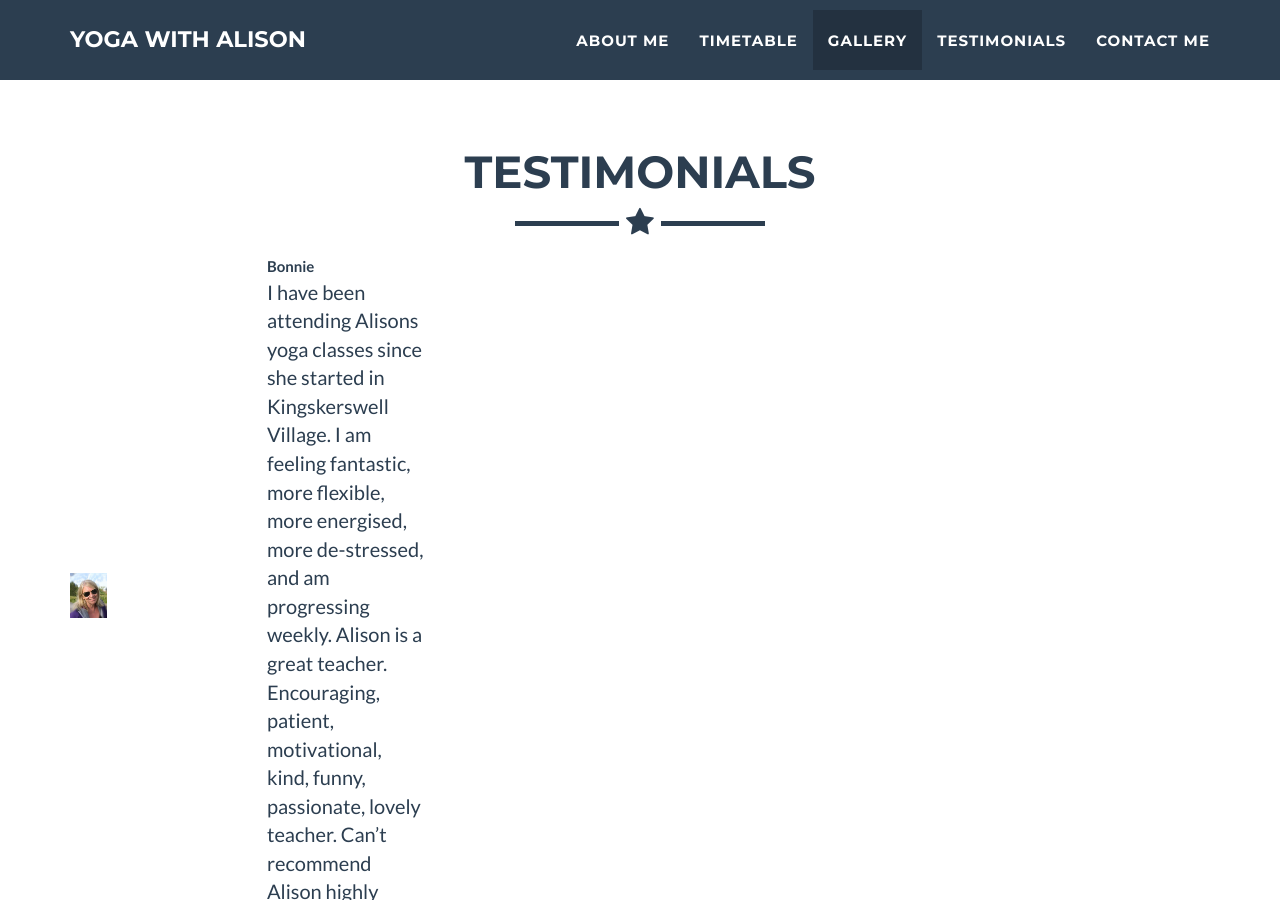
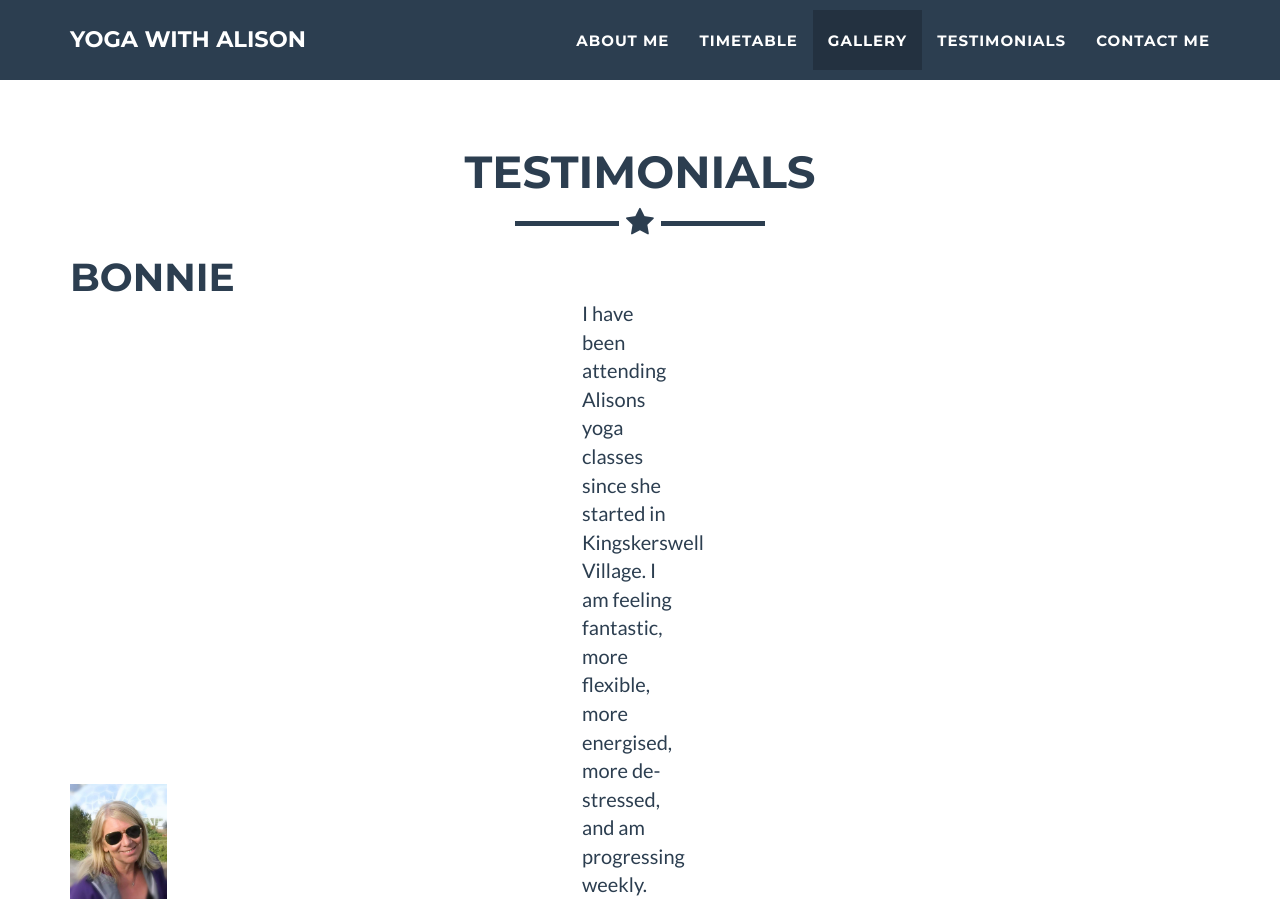
Before and after one commit to YogaWithAlison/yogawithalison.github.io, a Jekyll site: the page built from _posts/2014-07-18-project-1.markdown, in a window 1280 px wide and 900 px high, scrolled down 3216 px. Built offline with Jekyll 4.4.1, drawn with Linux system fonts in a browser that asks for light colours.

Commit message:
testimonials

```diff
--- a/_includes/testimonials.html
+++ b/_includes/testimonials.html
@@ -12,11 +12,11 @@
             <TABLE style="width:80vw">
                 {% for post in site.testimonials %}
                     <TR>
-                        <TH rowspan="2"  style="width:15vw"><img src="img/testimonials/{{ post.img }}"></TH>
-                        <TH  style="width:63vw">{{ post.title }}</TH>
+                        <TH colspan="2"><H1>{{ post.title }}</H1></TH>
                     </TR>
                     <TR>
-                        <TD  style="width:63vw"><p>{{ post.description }}</p></TD>
+                        <TD><img src="img/testimonials/{{ post.img }}"></TD>
+                        <TD><p>{{ post.description }}</p></TD>
                     </TR>
                 {% endfor %}
             </TABLE>
```
